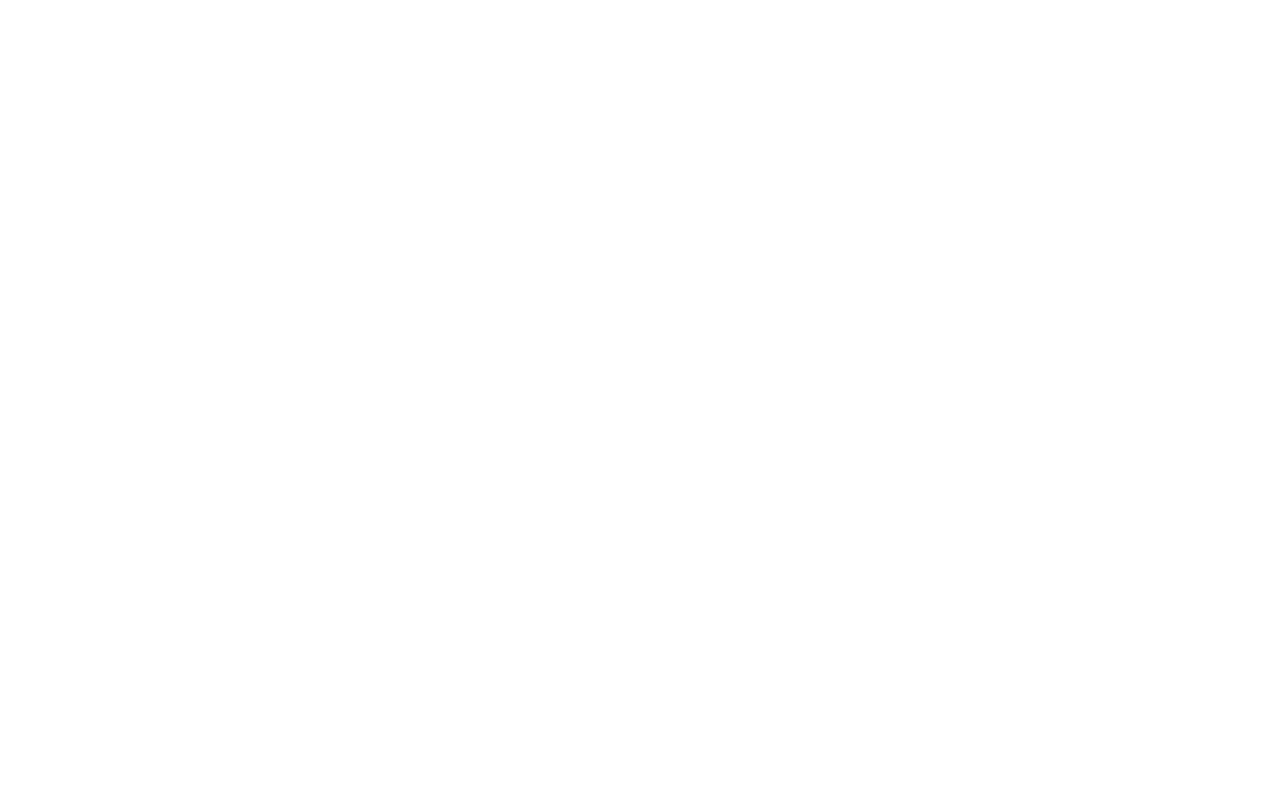
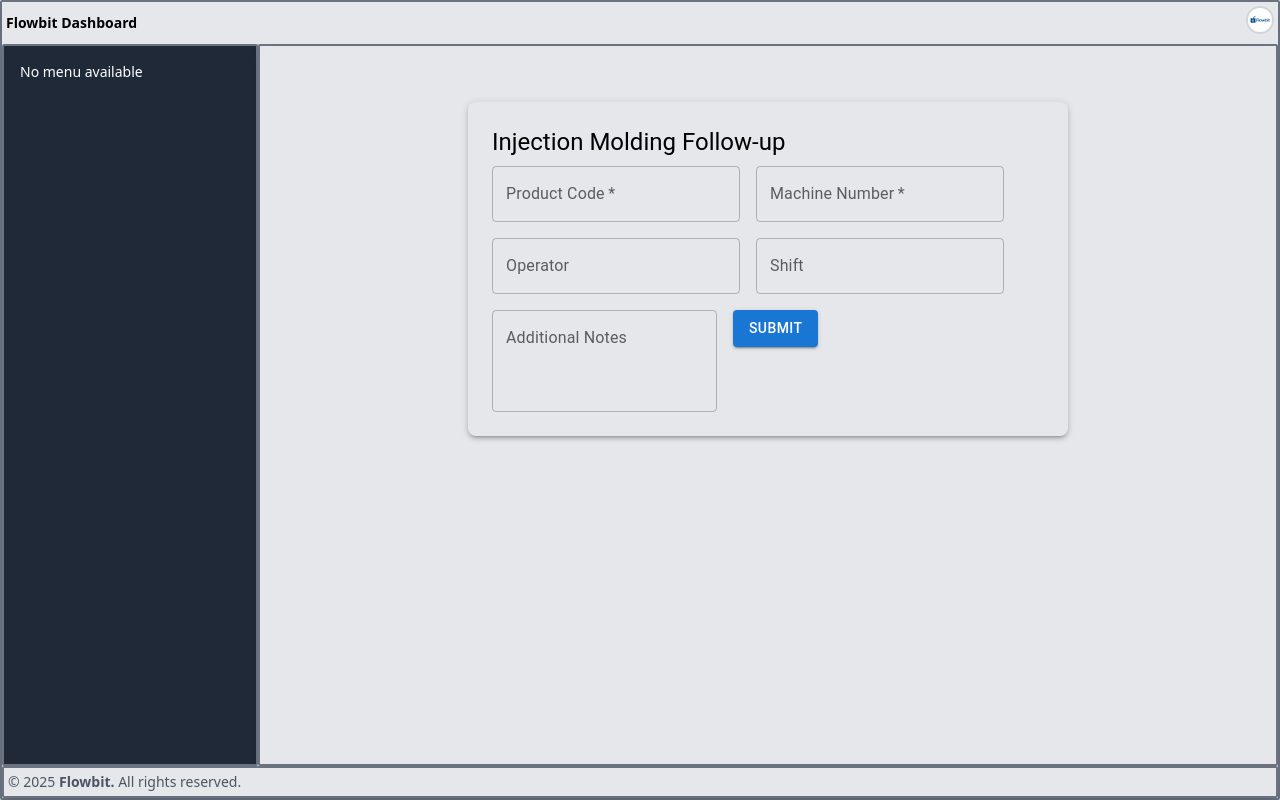
Before and after one commit to pacopacev/elo05, a React (Create React App) app in the folder frontend/: page /mims/add in a window 1280 px wide. Before the commit this address had no page. Built offline with nearby package versions, Linux system fonts and the light colour scheme.

Commit message:
add flowbit form test

```diff
--- a/frontend/src/App.js
+++ b/frontend/src/App.js
@@ -6,18 +6,22 @@
 import Login from './components/Login';
 import Register from './components/Register';
 import Dashboard from './components/Dashboard';
+import FollowUpForm from './components/flowbit/FollowUpForm';
 
 import MainPage from './pages/MainPage'; // Adjust the path based on where your MainPage component is located
 import Profile from './pages/Profile';
 import Settings from './pages/Settings';
 import UserTable from './pages/UserTable';
 import UserLogTable from './pages/UserLogTable';
+import FollowUpPage from './pages/flowbit/FollowUpPage';
 
 
 
 function App() {
   return (
     <Router>
+
+
       <Routes>
         {/* Public Routes */}
         <Route path="/" element={<Home />} />
@@ -31,9 +35,23 @@
           <Route path="settings" element={<Settings />} />
           <Route path="users" element={<UserTable />} />
           <Route path="user_log" element={<UserLogTable />} />
+        </Route>
+
+        <Route path="/mims" element={<Dashboard />}>
+//          <Route index element={<MainPage />} /> {/* Default content inside dashboard */}
+          <Route path="add" element={<FollowUpPage />} />
 
         </Route>
+
+
+
+
       </Routes>
+
+
+
+
+
     </Router>
   );
 }
--- /dev/null
+++ b/frontend/src/components/flowbit/FollowUpForm.js
@@ -0,0 +1,131 @@
+import React, { useState } from 'react';
+import {
+  TextField,
+  Button,
+  Box,
+  Typography,
+  Grid,
+  Snackbar,
+  Alert
+} from '@mui/material';
+
+const FollowUpForm = () => {
+  const [formData, setFormData] = useState({
+    productCode: '',
+    machineNumber: '',
+    operator: '',
+    shift: '',
+    notes: ''
+  });
+
+  const [snackbar, setSnackbar] = useState({
+    open: false,
+    message: '',
+    severity: 'success'
+  });
+
+  const handleChange = (e) => {
+    const { name, value } = e.target;
+    setFormData(prev => ({ ...prev, [name]: value }));
+  };
+
+  const handleSubmit = (e) => {
+    e.preventDefault();
+
+    // You can add API call here
+    console.log('Submitted Data:', formData);
+
+    setSnackbar({
+      open: true,
+      message: 'Form submitted successfully!',
+      severity: 'success'
+    });
+  };
+
+  return (
+    <Box sx={{ maxWidth: 600, mx: 'auto', mt: 4, p: 3, boxShadow: 3, borderRadius: 2 }}>
+      <Typography variant="h5" gutterBottom>Injection Molding Follow-up</Typography>
+
+      <form onSubmit={handleSubmit}>
+        <Grid container spacing={2}>
+          <Grid item xs={12}>
+            <TextField
+              label="Product Code"
+              name="productCode"
+              value={formData.productCode}
+              onChange={handleChange}
+              fullWidth
+              required
+            />
+          </Grid>
+
+          <Grid item xs={12}>
+            <TextField
+              label="Machine Number"
+              name="machineNumber"
+              value={formData.machineNumber}
+              onChange={handleChange}
+              fullWidth
+              required
+            />
+          </Grid>
+
+          <Grid item xs={12}>
+            <TextField
+              label="Operator"
+              name="operator"
+              value={formData.operator}
+              onChange={handleChange}
+              fullWidth
+            />
+          </Grid>
+
+          <Grid item xs={12}>
+            <TextField
+              label="Shift"
+              name="shift"
+              value={formData.shift}
+              onChange={handleChange}
+              fullWidth
+            />
+          </Grid>
+
+          <Grid item xs={12}>
+            <TextField
+              label="Additional Notes"
+              name="notes"
+              value={formData.notes}
+              onChange={handleChange}
+              fullWidth
+              multiline
+              rows={3}
+            />
+          </Grid>
+
+          <Grid item xs={12} textAlign="right">
+            <Button variant="contained" type="submit" color="primary">
+              Submit
+            </Button>
+          </Grid>
+        </Grid>
+      </form>
+
+      <Snackbar
+        open={snackbar.open}
+        autoHideDuration={4000}
+        onClose={() => setSnackbar({ ...snackbar, open: false })}
+        anchorOrigin={{ vertical: 'bottom', horizontal: 'center' }}
+      >
+        <Alert
+          onClose={() => setSnackbar({ ...snackbar, open: false })}
+          severity={snackbar.severity}
+          sx={{ width: '100%' }}
+        >
+          {snackbar.message}
+        </Alert>
+      </Snackbar>
+    </Box>
+  );
+};
+
+export default FollowUpForm;
--- /dev/null
+++ b/frontend/src/pages/flowbit/FollowUpPage.js
@@ -0,0 +1,15 @@
+import React from 'react';
+//import { useNavigate, Link } from 'react-router-dom';
+import FollowUpForm from '../../components/flowbit/FollowUpForm';
+
+
+
+const FollowUpPage = () => {
+  return (
+    <div>
+      <FollowUpForm />
+    </div>
+  );
+};
+
+export default FollowUpPage;
```
Also changed, not shown: 1 other file (tests, documents, lock files or other folders).
